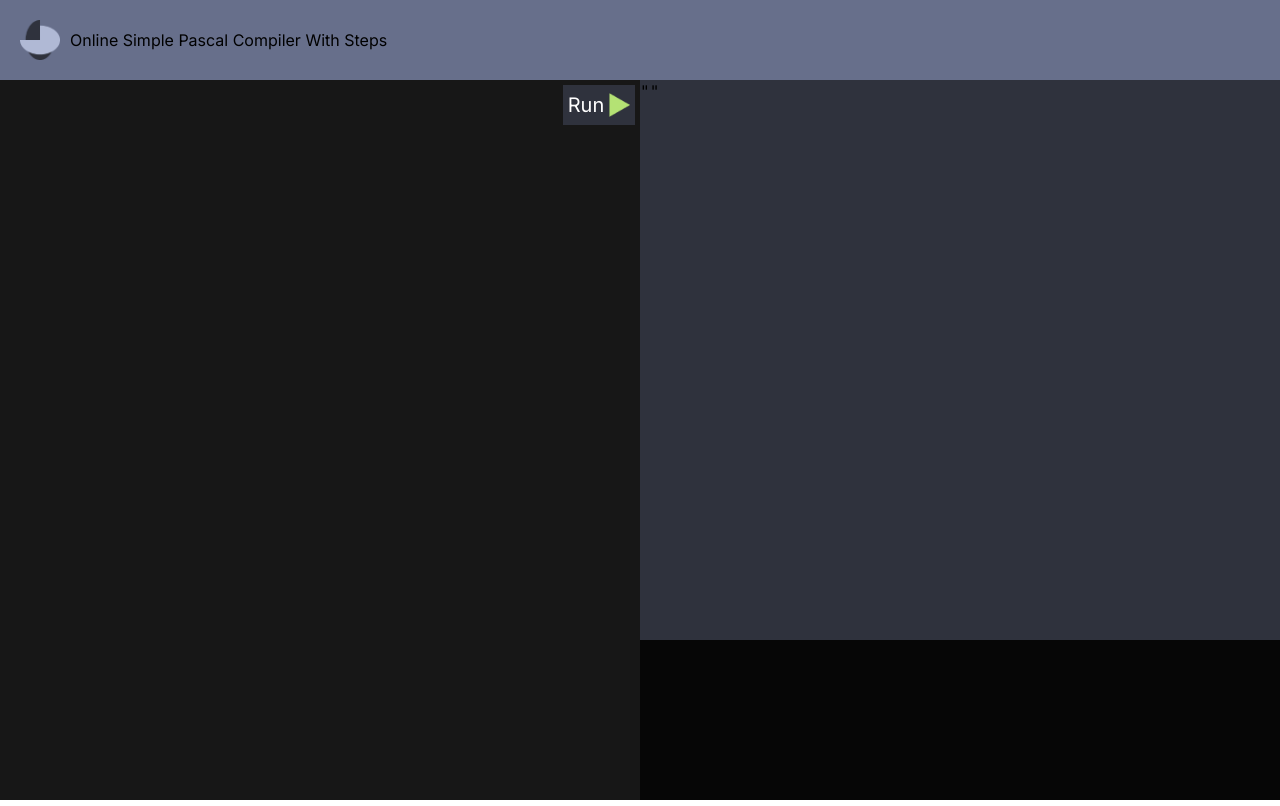
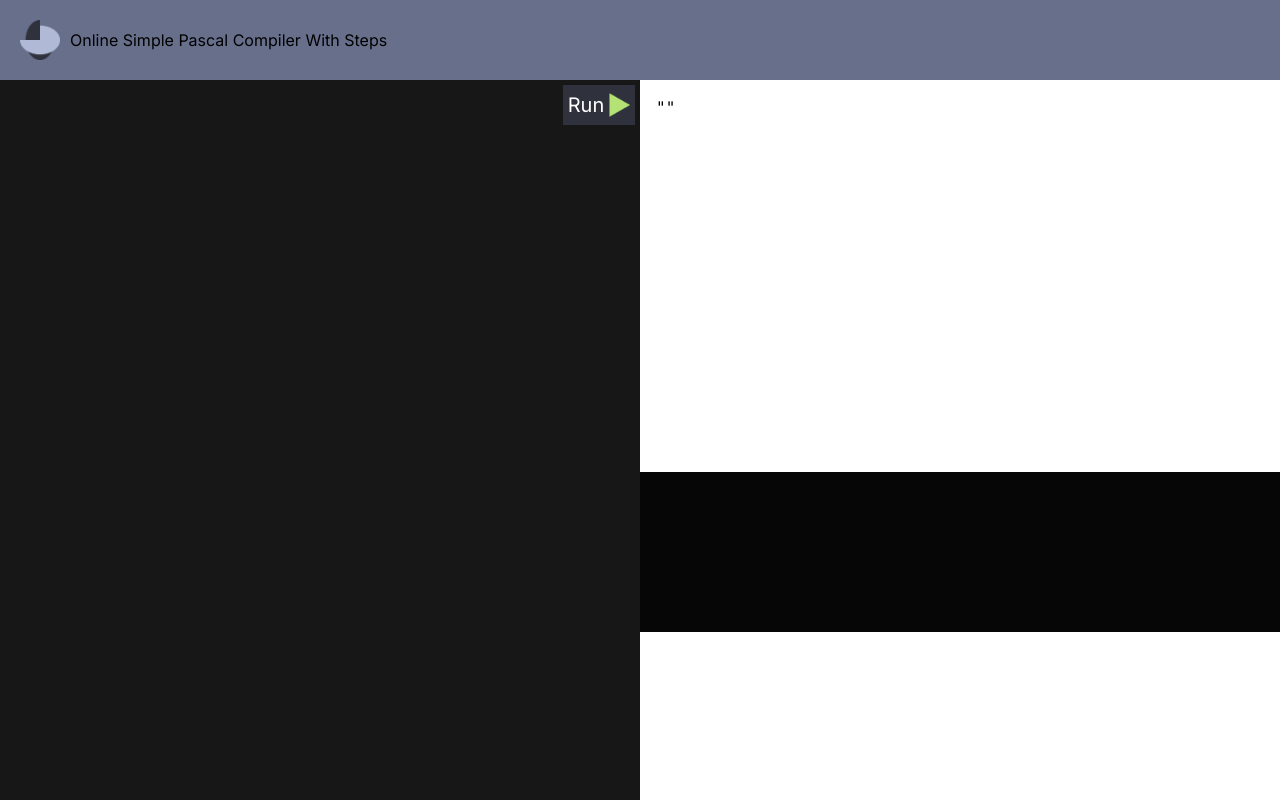
Before and after one commit to guirque/SimplePascalCompiler-FrontEnd, a Next.js app: page / in a window 1280 px wide. Built offline with nearby package versions, Linux system fonts and the light colour scheme.

Commit message:
feat: atualizando estilos css

```diff
--- a/app/components/CodeArea/SendDataButton/SendDataButton.module.css
+++ b/app/components/CodeArea/SendDataButton/SendDataButton.module.css
@@ -18,6 +18,7 @@
 #senddatabutton:hover
 {
     background-color: #494e5f;
+    cursor: pointer;
 }
 
 #senddatabutton img
--- a/app/components/CodeArea/codearea.module.css
+++ b/app/components/CodeArea/codearea.module.css
@@ -9,7 +9,7 @@
 
 .textarea
 {
-    background-color: #171717;
+    background-color: var(--code-area);
     width: 100%;
     height: 100%;
     padding: 1rem;
--- a/app/components/Console/Console.module.css
+++ b/app/components/Console/Console.module.css
@@ -4,4 +4,18 @@
     height: 20vh;
     width: 50vw;
     grid-area: console;
+    display: flex;
+    flex-direction: column;
+    padding: var(--padding);
+    overflow-y: auto;
 }
+
+.error
+{
+    color: red;
+}
+
+.warning
+{
+    color: rgb(255, 255, 92);
+}
--- a/app/components/Nav/Nav.module.css
+++ b/app/components/Nav/Nav.module.css
@@ -5,6 +5,6 @@
     justify-items: center;
     align-items: center;
     gap: 10px;
-    background-color: #676F8B;
+    background-color: var(--midtone);
     height: 10vh;
 }
--- a/app/components/Output/Output.module.css
+++ b/app/components/Output/Output.module.css
@@ -1,10 +1,26 @@
 #output
 {
-    background-color: #2F323D;
+    overflow-y: auto;
+    padding: 1rem;
+}
+
+#outputArea
+{
+    background-color: var(--shade);
     width: 50vw;
     height: 70vh;
     grid-area: output;
     padding: var(--padding);
     text-wrap: auto;
-    overflow-y: auto;
+    display: flex;
+    flex-direction: column;
 }
+
+#buttons
+{
+    display: flex;
+    flex-direction: row;
+    align-items: center;
+    justify-content: end;
+    background-color: var(--code-area);
+}
--- a/app/globals.css
+++ b/app/globals.css
@@ -9,6 +9,24 @@
 
 :root {
   --foreground-rgb: 0, 0, 0;
+  --code-area: #171717;
+  --darker-shade: #1e2027;
+  --shade: #2F323D;
+  --midtone: #676F8B;
+  --highlight: #B0B9D5;
+  --accent: #B4E274;
+}
+
+::-webkit-scrollbar
+{
+  background-color: transparent;
+  width: 0.5rem;
+  height: 0.5rem;
+}
+
+::-webkit-scrollbar-thumb
+{
+  background-color: var(--highlight);
 }
 
 @media (prefers-color-scheme: dark) {
@@ -21,6 +39,7 @@
 body {
   color: rgb(var(--foreground-rgb));
   overflow-x: hidden;
+  overflow-y: hidden;
 }
 
 #mainArea
```
Also changed, not shown: app/components/Output/PhaseButton/PhaseButton.module.css (added, +8 -0 lines).
